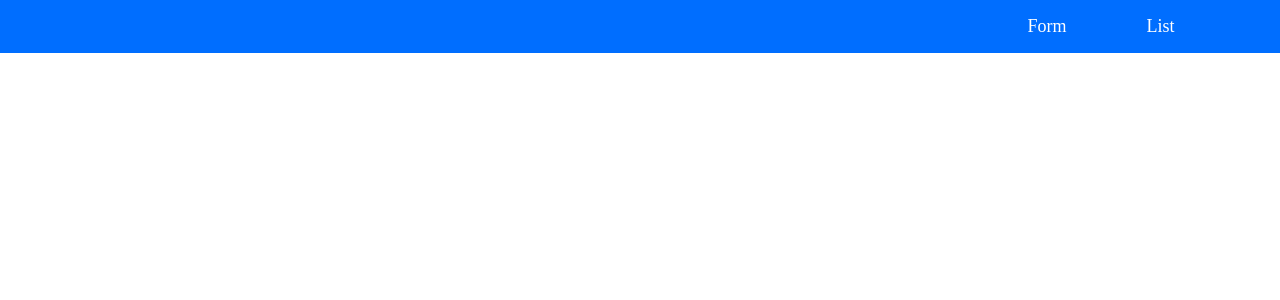
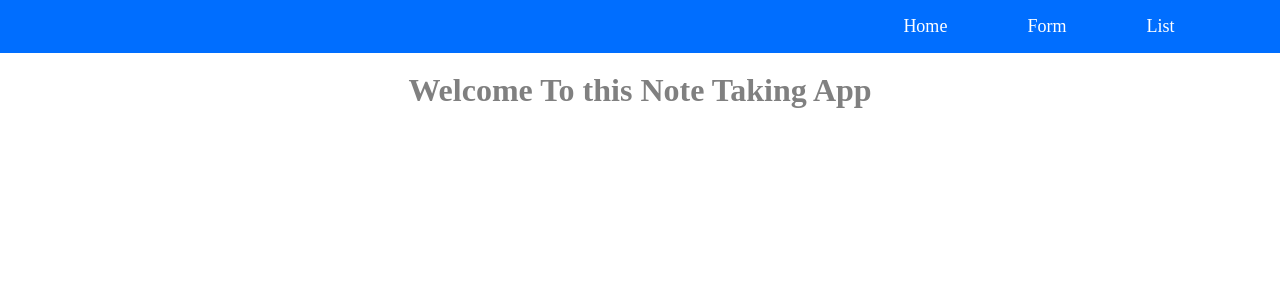
Before and after one commit to Andile-mazibuko/Note-Taking-App, an Angular app in the folder noteApp/: page / in a window 1280 px wide. Shown: the top 300 px of the page. Built offline with nearby package versions, Linux system fonts and the light colour scheme.

Commit message:
Code cleaning 1

```diff
--- a/noteApp/src/app/app-routing.module.ts
+++ b/noteApp/src/app/app-routing.module.ts
@@ -2,8 +2,9 @@ import { NgModule } from '@angular/core';
 import { RouterModule, Routes } from '@angular/router';
 import { FormComponent } from './components/form/form.component';
 import { ListComponent } from './components/list/list.component';
+import { WelcomePageComponent } from './components/welcome-page/welcome-page.component';
 
-const routes: Routes = [{path: 'form', component: FormComponent},{path: 'list', component: ListComponent}];
+const routes: Routes = [{path:'', component: WelcomePageComponent},{path: 'form', component: FormComponent},{path: 'list', component: ListComponent}];
 
 @NgModule({
   imports: [RouterModule.forRoot(routes)],
--- a/noteApp/src/app/app.component.html
+++ b/noteApp/src/app/app.component.html
@@ -1,9 +1,11 @@
 <nav>
   <ul>
+    <li><a routerLink="/">Home </a></li>
     <li><a routerLink="/form" >Form</a></li>
     <li><a routerLink="/list">List</a></li>
   </ul>
 </nav>
 
 
+
 <router-outlet />
--- a/noteApp/src/app/app.module.ts
+++ b/noteApp/src/app/app.module.ts
@@ -6,12 +6,16 @@ import { AppComponent } from './app.component';
 import { FormComponent } from './components/form/form.component';
 import { ListComponent } from './components/list/list.component';
 import { FormsModule, ReactiveFormsModule } from '@angular/forms';
+import { WelcomePageComponent } from './components/welcome-page/welcome-page.component';
+import { PageNotFoundComponent } from './components/page-not-found/page-not-found.component';
 
 @NgModule({
   declarations: [
     AppComponent,
     FormComponent,
-    ListComponent
+    ListComponent,
+    WelcomePageComponent,
+    PageNotFoundComponent
   ],
   imports: [
     BrowserModule,
--- /dev/null
+++ b/noteApp/src/app/components/page-not-found/page-not-found.component.html
@@ -0,0 +1 @@
+<p>page-not-found works!</p>
--- /dev/null
+++ b/noteApp/src/app/components/welcome-page/welcome-page.component.html
@@ -0,0 +1,3 @@
+<div class="main">
+    <h1>{{ welcome }}</h1>
+</div>
--- /dev/null
+++ b/noteApp/src/app/components/welcome-page/welcome-page.component.scss
@@ -0,0 +1,7 @@
+.main{
+    width: 100%;
+    margin-top: 4%;
+    display: flex;
+    justify-content: center;
+    color: gray;
+}
--- /dev/null
+++ b/noteApp/src/app/components/welcome-page/welcome-page.component.ts
@@ -0,0 +1,13 @@
+import { Component } from '@angular/core';
+
+@Component({
+  selector: 'app-welcome-page',
+  standalone: false,
+  templateUrl: './welcome-page.component.html',
+  styleUrl: './welcome-page.component.scss'
+})
+export class WelcomePageComponent {
+
+  welcome: string = 'Welcome To this Note Taking App';
+
+}
```
Also changed, not shown: noteApp/src/app/components/form/form.component.ts (+0 -9 lines), noteApp/src/app/components/page-not-found/page-not-found.component.ts (added, +11 -0 lines), noteApp/src/app/components/page-not-found/page-not-found.component.scss (added), 2 other files (tests, documents, lock files or other folders).
